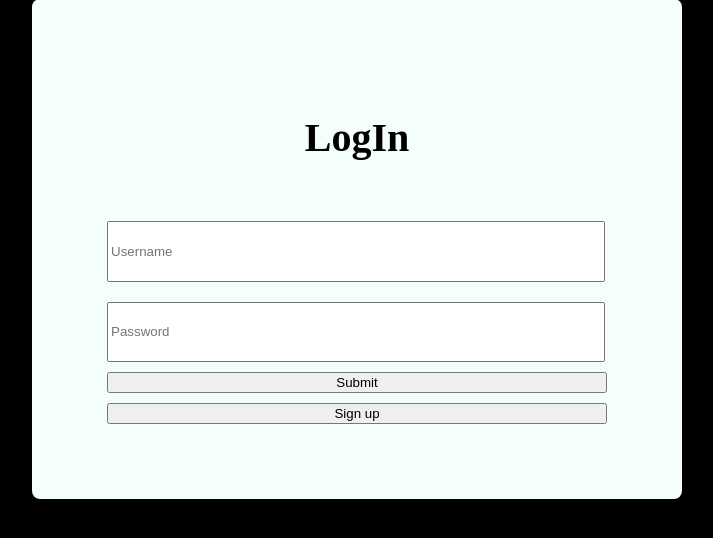
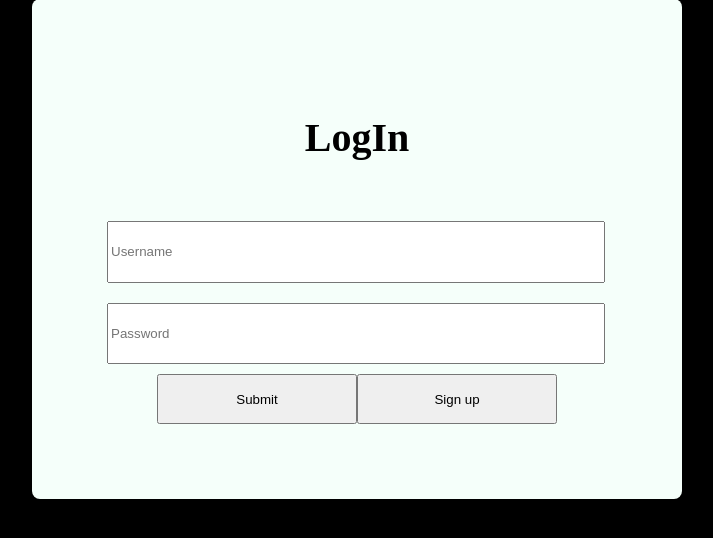
Before and after one commit to DjDesh123/AES-password-manager, a Flask app: page / in a window 1280 px wide. Shown: the part 151-689 px from the top of the page, without its empty margins (283-996 px from the left). Run offline with Flask 3, Linux system fonts and the light colour scheme.

Commit message:
This is to improve hte layout improve the visual of the buttons whilst also allowing routing to the signup html

```diff
--- a/static/styles/LogIn.css
+++ b/static/styles/LogIn.css
@@ -31,3 +31,14 @@ body{
     font-weight: bold;
     font-size: 40px;
 }
+
+.ButtonContainer{
+    display: flex;
+    flex-direction: row;
+    justify-content: center;
+}
+
+.ResizedButtons{
+    width: 200px;
+    height: 50px;
+}
--- a/templates/LogIn.html
+++ b/templates/LogIn.html
@@ -21,8 +21,15 @@
         <input type="text" id="username"  name ="username" placeholder="Username" class="ResizedTextBox">
         <label for="password"></label>
         <input type="password" id="password" name ="password" placeholder="Password" class="ResizedTextBox">
-        <input type="submit" id="submit" value="Submit" onclick="CheckCredentials(Username,Password)">
-        <input type="submit" id="Sign up" value="Sign up">
+
+        <div class="ButtonContainer">
+            <input type="submit" id="submit" value="Submit" onclick="CheckCredentials(Username,Password)" class="ResizedButtons">
+
+            <form action="{{ url_for('signUp') }}" method="GET">
+                <input type="submit" id="Sign up" value="Sign up" class="ResizedButtons">
+            </form>
+
+        </div>
 
     </div>
 
```
